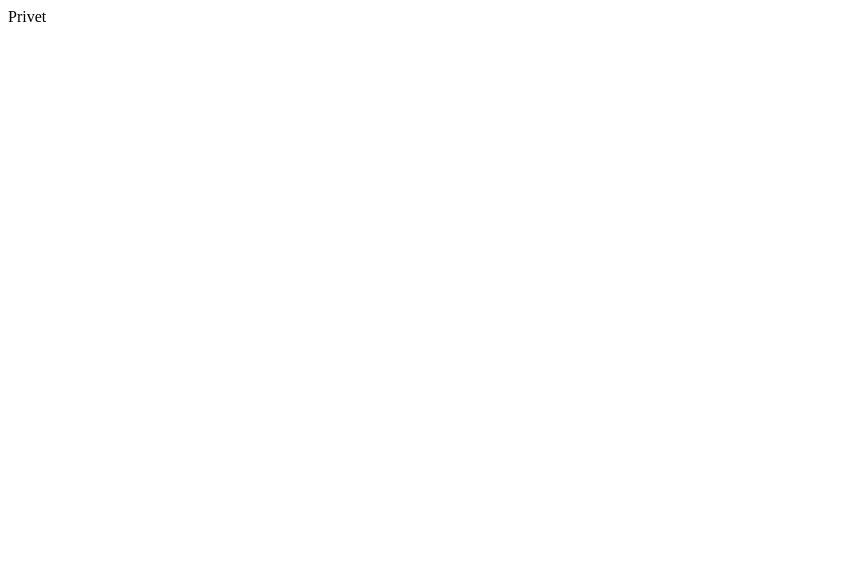
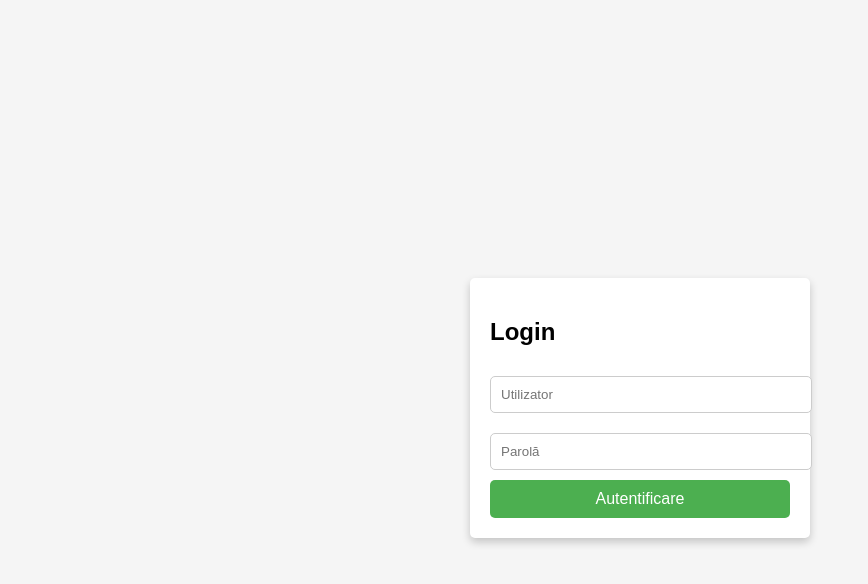
Before and after one commit to Marianhey/Studiu, a plain HTML site: page index.html in a window 1280 px wide. Shown: the whole page, without its empty margins (0-868 px from the left). Drawn offline with Linux system fonts and the light colour scheme.

Commit message:
adaugare functionalitatea de login

```diff
--- a/index.html
+++ b/index.html
@@ -3,9 +3,16 @@
 <head>
     <meta charset="UTF-8">
     <meta name="viewport" content="width=device-width, initial-scale=1.0">
+    <link rel="stylesheet" href="style.css">
     <title>Document</title>
 </head>
 <body>
-    Privet
+    <div class="login-container">
+        <h2>Login</h2>
+        <input type="text" id="username" placeholder="Utilizator" required>
+        <input type="password" id="password" placeholder="Parolă" required>
+        <button onclick="login()">Autentificare</button>
+        <p class="error" id="error-message">Nume de utilizator sau parolă incorecte.</p>
+    </div>
 </body>
 </html>
--- a/style.css
+++ b/style.css
@@ -1 +1,36 @@
-*{align-items: center;}
+body {
+    font-family: Arial, sans-serif;
+    display: flex;
+    justify-content: center;
+    align-items: center;
+    height: 100vh;
+    background-color: #f5f5f5;
+}
+.login-container {
+    background-color: #ffffff;
+    padding: 20px;
+    border-radius: 5px;
+    box-shadow: 0 4px 8px rgba(0, 0, 0, 0.2);
+    width: 300px;
+}
+input {
+    width: 100%;
+    padding: 10px;
+    margin: 10px 0;
+    border-radius: 5px;
+    border: 1px solid #ccc;
+}
+button {
+    width: 100%;
+    padding: 10px;
+    border: none;
+    border-radius: 5px;
+    background-color: #4CAF50;
+    color: #fff;
+    font-size: 16px;
+}
+.error {
+    color: red;
+    margin-top: 10px;
+    display: none;
+}
```
